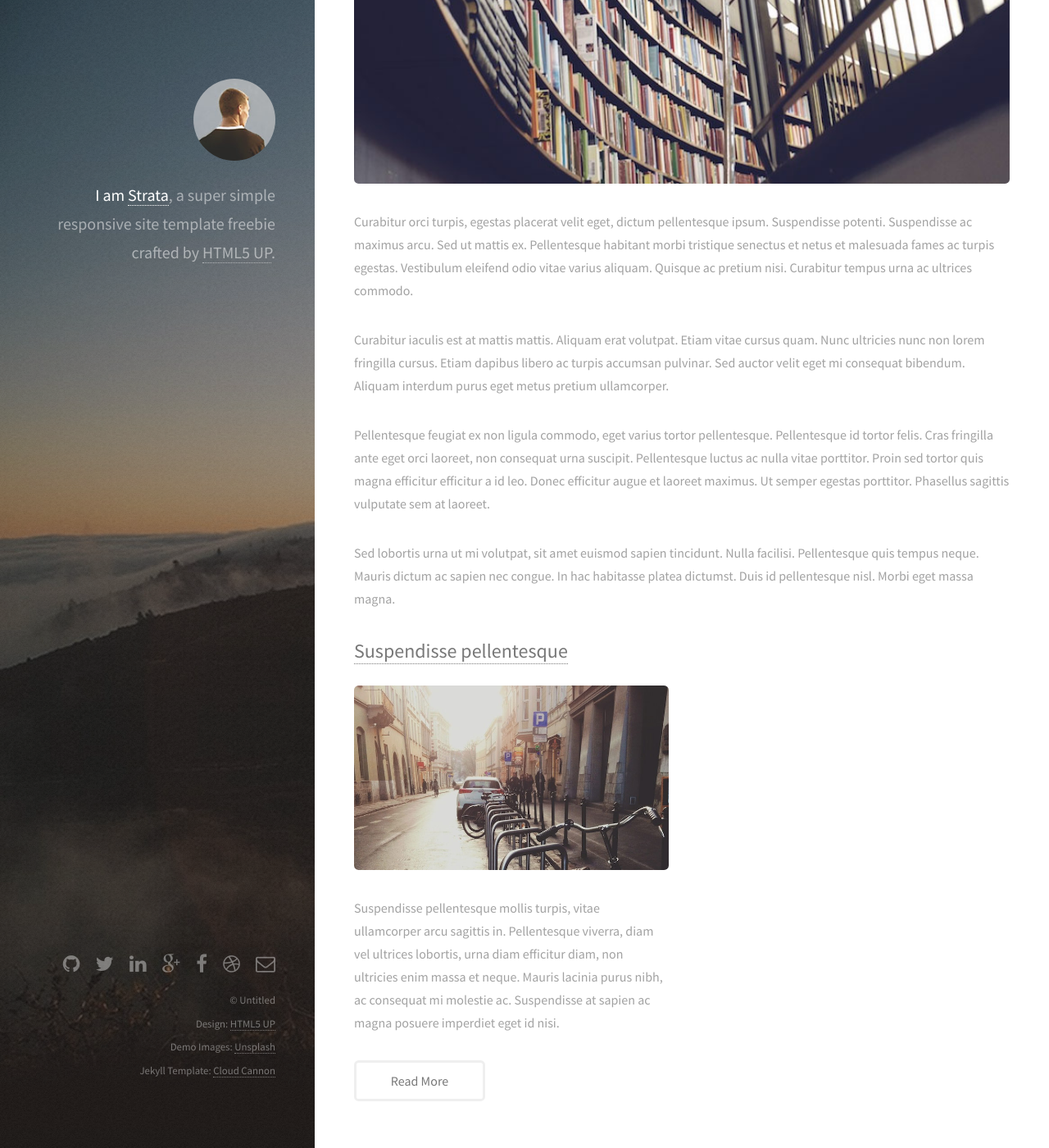
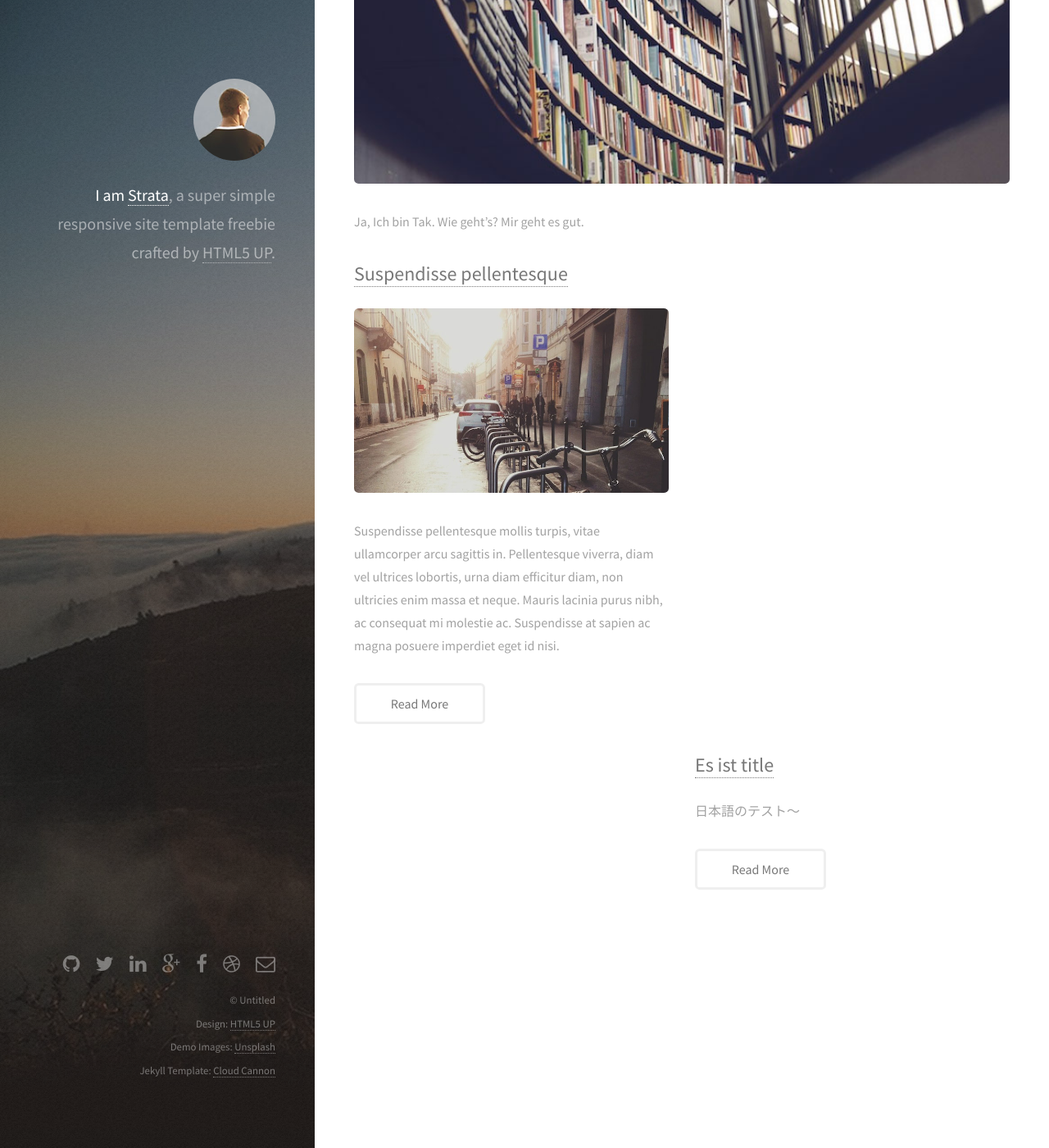
Before and after one commit to shartsu/shartsu.github.io, a Jekyll site: the page built from _posts/2015-02-17-curabitur.markdown, in a window 1280 px wide and 1400 px high, scrolled down 461 px. Shown: the whole window at 82% size. Built offline with Jekyll 4.4.1, drawn with Linux system fonts in a browser that asks for light colours.

Commit message:
Posting test with articles

```diff
--- a/_posts/2015-02-17-curabitur.markdown
+++ b/_posts/2015-02-17-curabitur.markdown
@@ -1,10 +1,4 @@
 ---
 layout: post
 ---
-<img src="/images/fulls/03.jpg" class="fit image"> Curabitur orci turpis, egestas placerat velit eget, dictum pellentesque ipsum. Suspendisse potenti. Suspendisse ac maximus arcu. Sed ut mattis ex. Pellentesque habitant morbi tristique senectus et netus et malesuada fames ac turpis egestas. Vestibulum eleifend odio vitae varius aliquam. Quisque ac pretium nisi. Curabitur tempus urna ac ultrices commodo.
-
-Curabitur iaculis est at mattis mattis. Aliquam erat volutpat. Etiam vitae cursus quam. Nunc ultricies nunc non lorem fringilla cursus. Etiam dapibus libero ac turpis accumsan pulvinar. Sed auctor velit eget mi consequat bibendum. Aliquam interdum purus eget metus pretium ullamcorper.
-
-Pellentesque feugiat ex non ligula commodo, eget varius tortor pellentesque. Pellentesque id tortor felis. Cras fringilla ante eget orci laoreet, non consequat urna suscipit. Pellentesque luctus ac nulla vitae porttitor. Proin sed tortor quis magna efficitur efficitur a id leo. Donec efficitur augue et laoreet maximus. Ut semper egestas porttitor. Phasellus sagittis vulputate sem at laoreet.
-
-Sed lobortis urna ut mi volutpat, sit amet euismod sapien tincidunt. Nulla facilisi. Pellentesque quis tempus neque. Mauris dictum ac sapien nec congue. In hac habitasse platea dictumst. Duis id pellentesque nisl. Morbi eget massa magna.
+<img src="/images/fulls/03.jpg" class="fit image"> Ja, Ich bin Tak. Wie geht's? Mir geht es gut.
--- /dev/null
+++ b/_posts/2015-12-13-aufzug.markdown
@@ -0,0 +1,5 @@
+---
+title: Es ist title
+layout: post
+---
+日本語のテスト〜
```
Also changed, not shown: _config.yml (line endings or trailing spaces).
